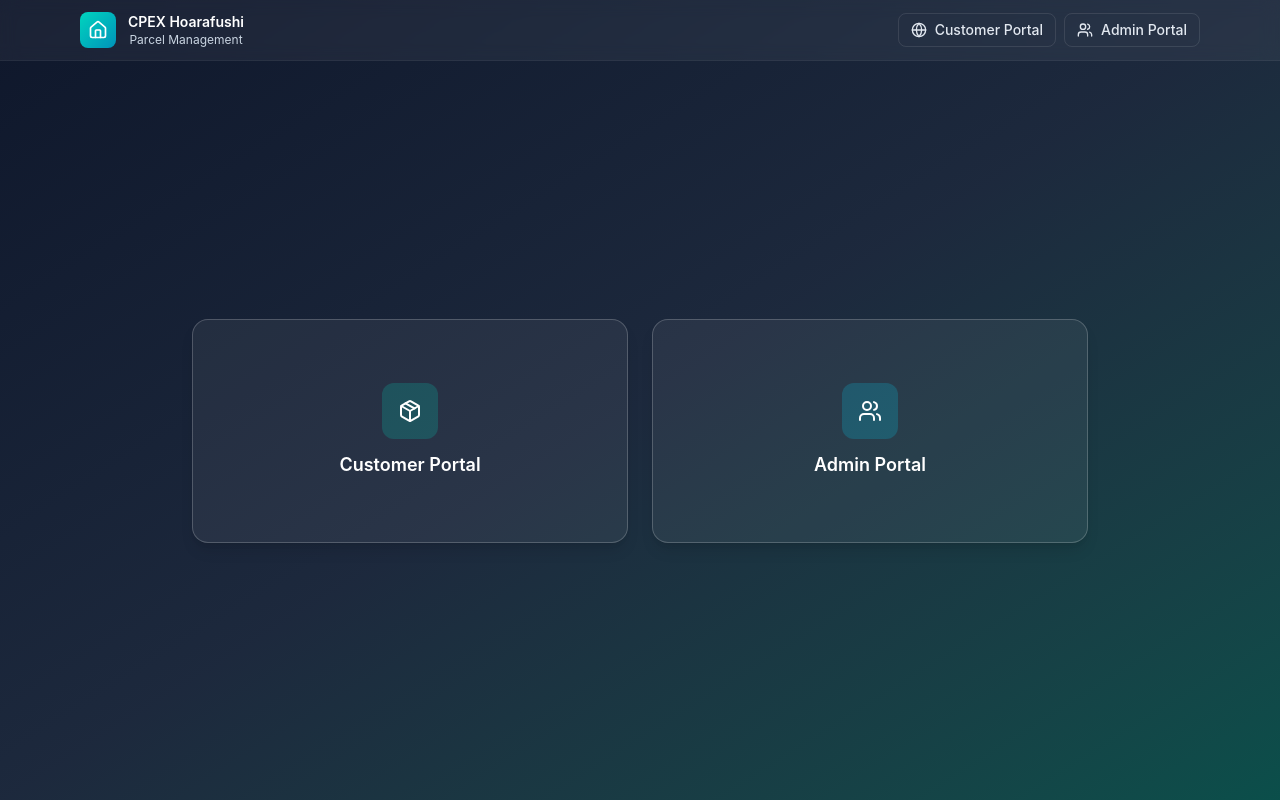
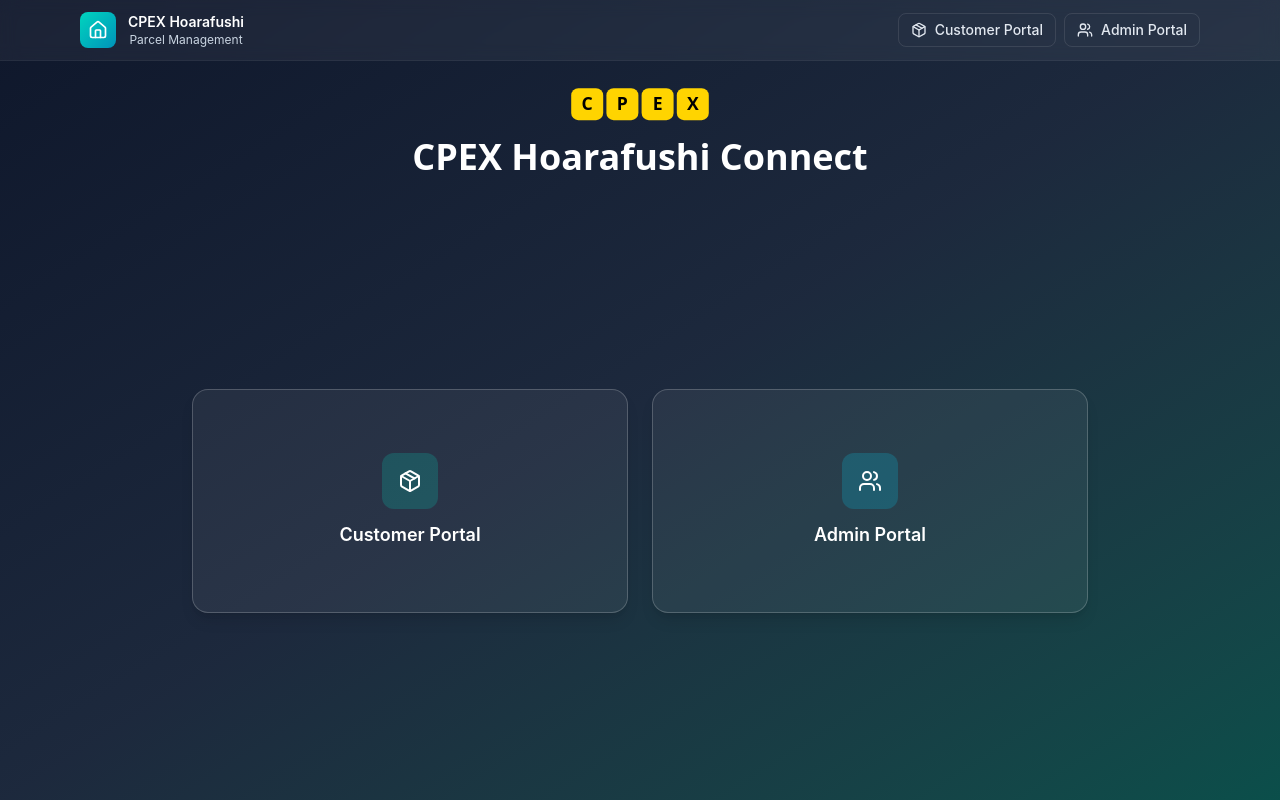
Before and after one commit to ibbe12/New-folder1, a React (Vite) app: page / in a window 1280 px wide. Built offline with nearby package versions, Linux system fonts and the light colour scheme; a web font is replaced by a local one.

Commit message:
Home buton

```diff
--- a/src/App.tsx
+++ b/src/App.tsx
@@ -98,7 +98,7 @@ export default function App() {
   if (view === 'public') {
     return (
       <>
-        <PublicSearch onGoToStaff={() => setView('home')} />
+        <PublicSearch onGoToStaff={() => setView('home')} onHome={() => setView('home')} />
         <ToastContainer toasts={toasts} onRemove={removeToast} />
       </>
     );
@@ -108,7 +108,7 @@ export default function App() {
   if (view === 'home') {
     return (
       <>
-        <HomePage onCustomer={() => setView('public')} onAdmin={() => setView('login')} />
+        <HomePage onCustomer={() => setView('public')} onAdmin={() => setView('login')} onHome={() => setView('home')} />
         <ToastContainer toasts={toasts} onRemove={removeToast} />
       </>
     );
@@ -121,6 +121,7 @@ export default function App() {
         <LoginPage
           onLogin={handleLogin}
           onPublicSearch={() => setView('public')}
+          onHome={() => setView('home')}
         />
         <ToastContainer toasts={toasts} onRemove={removeToast} />
       </>
--- a/src/components/layout/Navbar.tsx
+++ b/src/components/layout/Navbar.tsx
@@ -1,4 +1,4 @@
-import { Globe, Home, Users } from 'lucide-react';
+import { Package, Home, Users } from 'lucide-react';
 
 interface NavbarProps {
   onHome?: () => void;
@@ -27,7 +27,7 @@ export function Navbar({ onHome, onCustomer, onAdmin }: NavbarProps) {
             onClick={onCustomer}
             className="flex items-center gap-2 px-3 py-1.5 rounded-lg text-sm font-medium text-slate-200 border border-white/10 hover:bg-white/5 transition-colors"
           >
-            <Globe className="w-4 h-4" />
+            <Package className="w-4 h-4" />
             <span className="hidden md:inline">Customer Portal</span>
           </button>
 
--- a/src/pages/HomePage.tsx
+++ b/src/pages/HomePage.tsx
@@ -4,12 +4,20 @@ import { Package, Users } from 'lucide-react';
 interface HomePageProps {
   onCustomer: () => void;
   onAdmin: () => void;
+  onHome?: () => void;
 }
 
-export function HomePage({ onCustomer, onAdmin }: HomePageProps) {
+export function HomePage({ onCustomer, onAdmin, onHome }: HomePageProps) {
   return (
     <div className="min-h-screen bg-gradient-to-br from-slate-900 via-slate-800 to-teal-900 flex flex-col">
-      <Navbar onHome={() => {}} onCustomer={onCustomer} onAdmin={onAdmin} />
+      <Navbar onHome={onHome} onCustomer={onCustomer} onAdmin={onAdmin} />
+
+      <header className="w-full">
+        <div className="max-w-4xl mx-auto w-full text-center py-6">
+          <img src="/logo.svg" alt="CPEX Logo" className="mx-auto mb-3 w-36 h-auto bg-transparent" />
+          <h1 className="text-3xl sm:text-4xl font-extrabold font-post text-white text-center mt-2">CPEX Hoarafushi Connect</h1>
+        </div>
+      </header>
 
       <main className="flex-1 flex items-center justify-center p-6">
         <div className="w-full max-w-4xl grid grid-cols-1 sm:grid-cols-2 gap-6">
--- a/src/pages/LoginPage.tsx
+++ b/src/pages/LoginPage.tsx
@@ -8,9 +8,10 @@ import type { AuthSession } from '../types';
 interface LoginPageProps {
   onLogin: (session: AuthSession) => void;
   onPublicSearch: () => void;
+  onHome?: () => void;
 }
 
-export function LoginPage({ onLogin, onPublicSearch }: LoginPageProps) {
+export function LoginPage({ onLogin, onPublicSearch, onHome }: LoginPageProps) {
   const [username, setUsername] = useState('');
   const [password, setPassword] = useState('');
   const [showPassword, setShowPassword] = useState(false);
@@ -39,7 +40,7 @@ export function LoginPage({ onLogin, onPublicSearch }: LoginPageProps) {
 
   return (
     <div className="min-h-screen bg-gradient-to-br from-slate-900 via-slate-800 to-teal-900 flex flex-col">
-      <Navbar onHome={() => {}} onCustomer={onPublicSearch} onAdmin={() => {}} />
+      <Navbar onHome={onHome} onCustomer={onPublicSearch} onAdmin={() => {}} />
 
       <div className="flex-1 flex items-center justify-center p-4">
         {/* Background decorative elements */}
--- a/src/pages/PublicSearch.tsx
+++ b/src/pages/PublicSearch.tsx
@@ -18,6 +18,7 @@ import type { Parcel } from '../types';
 
 interface PublicSearchProps {
   onGoToStaff: () => void;
+  onHome?: () => void;
 }
 
 type SearchField = 'all' | 'trackingNumber' | 'customerName' | 'mobileNumber' | 'island';
@@ -32,7 +33,7 @@ const FIELD_LABELS: Record<SearchField, string> = {
 
 import { Navbar } from '../components/layout/Navbar';
 
-export function PublicSearch({ onGoToStaff }: PublicSearchProps) {
+export function PublicSearch({ onGoToStaff, onHome }: PublicSearchProps) {
   const [query, setQuery] = useState('');
   const [searchField, setSearchField] = useState<SearchField>('all');
   const [hasSearched, setHasSearched] = useState(false);
@@ -67,7 +68,7 @@ export function PublicSearch({ onGoToStaff }: PublicSearchProps) {
 
   return (
     <div className="min-h-screen bg-gradient-to-br from-slate-900 via-slate-800 to-teal-900">
-      <Navbar onHome={() => {}} onCustomer={() => {}} onAdmin={onGoToStaff} />
+      <Navbar onHome={onHome} onCustomer={() => {}} onAdmin={onGoToStaff} />
 
       <div className="max-w-4xl mx-auto px-4 py-8 sm:py-12">
         {/* Hero */}
```
